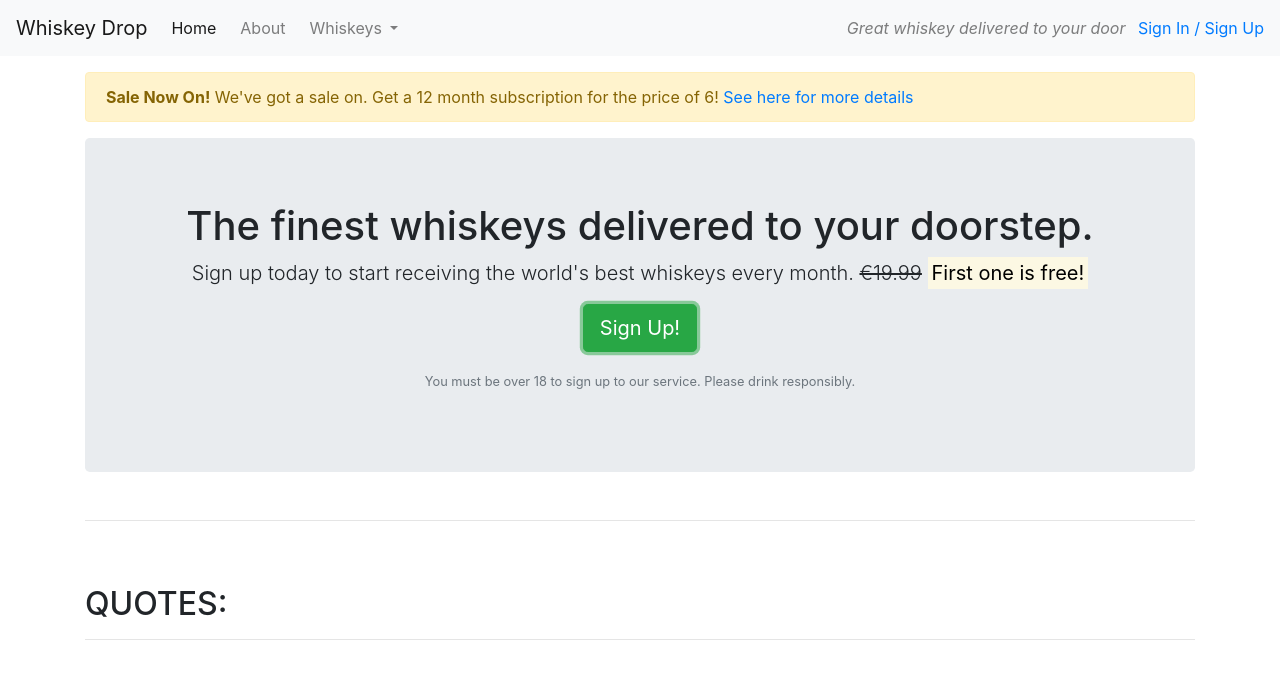
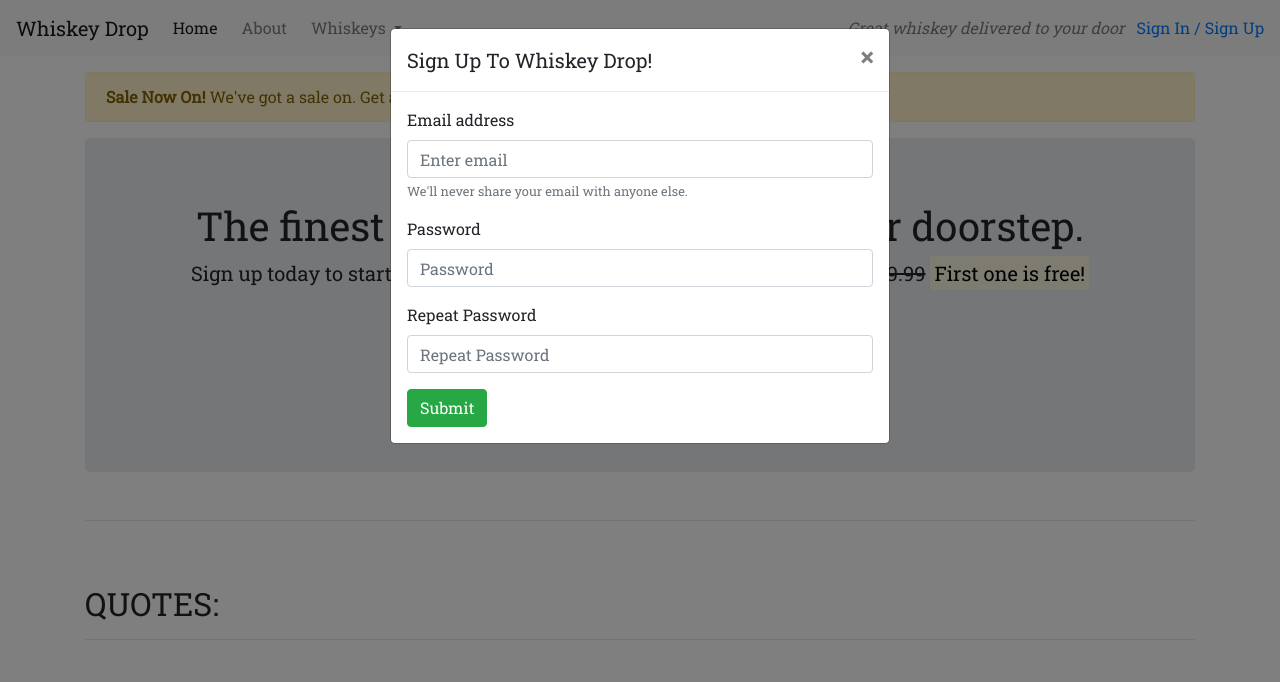
Before and after one commit to LeVlad/bootstrap, a plain HTML site: page index.html in a window 1280 px wide. Both pictures are taken after a click on the button "Sign Up!". Shown: the top 682 px of the page. Drawn offline with nearby package versions, Linux system fonts and the light colour scheme.

Commit message:
Add style.css to index and styled site

```diff
--- /dev/null
+++ b/CSS/style.css
@@ -0,0 +1,4 @@
+body {
+    font-family: 'Open Sans', sans-serif;
+    font-family: 'Roboto Slab', serif;
+  }
--- a/index.html
+++ b/index.html
@@ -7,6 +7,11 @@
     <title>Whiskey Drop | Taste a new whiskey every month</title>
     <link rel="stylesheet" href="https://maxcdn.bootstrapcdn.com/bootstrap/4.1.3/css/bootstrap.min.css">
     <link rel="stylesheet" href="https://use.fontawesome.com/releases/v5.6.1/css/all.css" integrity="sha384-gfdkjb5BdAXd+lj+gudLWI+BXq4IuLW5IT+brZEZsLFm++aCMlF1V92rMkPaX4PP" crossorigin="anonymous">
+    <link rel="stylesheet" href="/CSS/style.css" typ="text/css" />
+    <link rel="preconnect" href="https://fonts.googleapis.com">
+<link rel="preconnect" href="https://fonts.gstatic.com" crossorigin>
+<link href="https://fonts.googleapis.com/css2?family=Open+Sans:wght@300&family=Roboto+Slab&family=Tangerine:wght@700&display=swap" rel="stylesheet">
+
 </head>
 
 <body>
@@ -60,7 +65,7 @@
                         <s class="d-none d-sm-inline">€19.99</s>
                         <span class="d-inline d-sm-none"><br></span>
                         <strong><mark>First one is free!</mark></strong></p>
-                    <p><button class="btn btn-lg btn-success">Sign Up!</button></p>
+                    <p><button class="btn btn-lg btn-success" data-toggle="modal" data-target="#signUpModal">Sign Up!</button></p>
                     <p class="text-muted"><small>You must be over 18 to sign up to our service. Please drink responsibly.</small></p>
                 </section>
             </div>
@@ -141,6 +146,37 @@
         <!-- /.features -->
     </article>
 
+    <div class="modal" tabindex="-1" role="dialog" id="signUpModal">
+        <div class="modal-dialog" role="document">
+            <div class="modal-content">
+                <div class="modal-header">
+                    <h5 class="modal-title">Sign Up To Whiskey Drop!</h5>
+                    <button type="button" class="close" data-dismiss="modal" aria-label="Close">
+          <span aria-hidden="true">&times;</span>
+        </button>
+                </div>
+                <div class="modal-body">
+                    <form>
+                        <div class="form-group">
+                            <label for="exampleInputEmail1">Email address</label>
+                            <input type="email" class="form-control" id="exampleInputEmail1" aria-describedby="emailHelp" placeholder="Enter email">
+                            <small id="emailHelp" class="form-text text-muted">We'll never share your email with anyone else.</small>
+                        </div>
+                        <div class="form-group">
+                            <label for="password">Password</label>
+                            <input type="password" class="form-control" id="password" placeholder="Password">
+                        </div>
+                        <div class="form-group">
+                            <label for="repeatPassword">Repeat Password</label>
+                            <input type="password" class="form-control" id="repeatPassword" placeholder="Repeat Password">
+                        </div>
+                        <button type="submit" class="btn btn-success">Submit</button>
+                    </form>
+                </div>
+            </div>
+        </div>
+    </div>
+
     <script src="https://code.jquery.com/jquery-3.3.1.slim.min.js" integrity="sha384-q8i/X+965DzO0rT7abK41JStQIAqVgRVzpbzo5smXKp4YfRvH+8abtTE1Pi6jizo" crossorigin="anonymous"></script>
     <script src="https://cdnjs.cloudflare.com/ajax/libs/popper.js/1.14.3/umd/popper.min.js" integrity="sha384-ZMP7rVo3mIykV+2+9J3UJ46jBk0WLaUAdn689aCwoqbBJiSnjAK/l8WvCWPIPm49" crossorigin="anonymous"></script>
     <script src="https://stackpath.bootstrapcdn.com/bootstrap/4.1.3/js/bootstrap.min.js" integrity="sha384-ChfqqxuZUCnJSK3+MXmPNIyE6ZbWh2IMqE241rYiqJxyMiZ6OW/JmZQ5stwEULTy" crossorigin="anonymous"></script>
```
